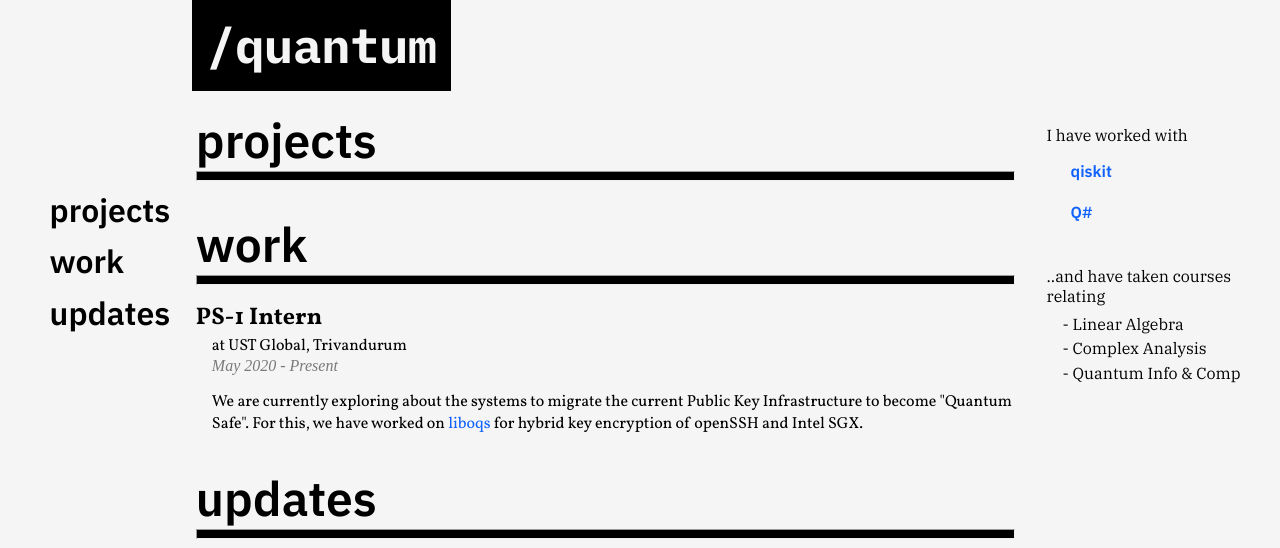
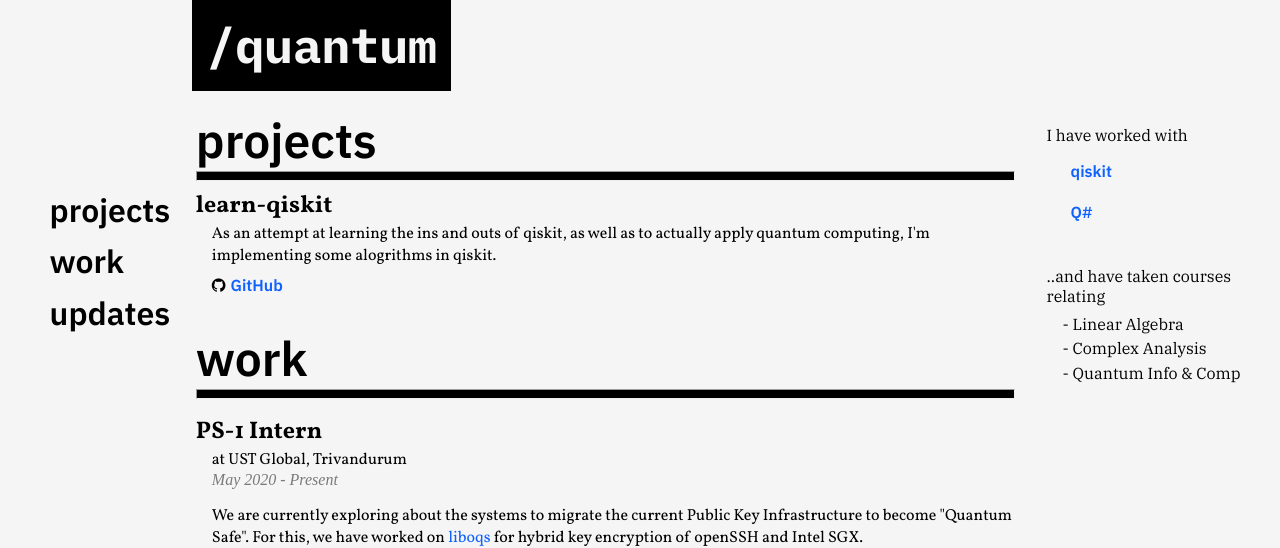
Before and after one commit to harshitgarg22/harshitgarg.in, a Flask app: page /quantum in a window 1280 px wide. Shown: the top 548 px of the page. Run offline with Flask 2, Linux system fonts and the light colour scheme.

Commit message:
Add support for projects

```diff
--- a/app.py
+++ b/app.py
@@ -49,7 +49,14 @@
         if "quantum" in update["domain"]:
             updates.append(update)
 
-    return render_template("quantum.html", works = works, updates = updates)
+    projectsAll = getProjects()
+    projects = []
+
+    for project in projectsAll:
+        if "quantum" in project["tags"]:
+            projects.append(project)
+
+    return render_template("quantum.html", works = works, updates = updates, projects = projects)
 
 @app.route("/quantum/qiskit")
 def qiskit():
@@ -103,21 +110,8 @@
 def getProjects():
     projects = []
 
-    projects.append({
-        "name": "AFORT",
-        "description": "A web repository of Attack Trees. This is part of the work I'm doing under Prof. Rajesh Kumar of BITS Pilani for attack trees.",
-        "github": "https://github.com/harshitgarg22/afort",
-        "link": url_for('afort'),
-        "tags": ["html", "css", "javascript", "attack-trees", "flask"]
-    })
-
-    projects.append({
-        "name": "learn-quantum",
-        "description": "My misadventures as I try to measure a qubit.",
-        "github": "https://github.com/harshitgarg22/quantum",
-        "link": url_for('quantum'),
-        "tags": ["python", "qiskit", "quantum-computing"]
-    })
+    with open(os.path.join("assets", "data", "projects.json"), "r") as f:
+        projects = json.load(f)
 
     return projects
 
--- a/assets/css/quantum.css
+++ b/assets/css/quantum.css
@@ -88,6 +88,29 @@
   background-color: #000;
   height: 0.5em;
   flex-shrink: 0.5;
+}
+
+.project-name {
+  font-family: "Vollkorn", serif;
+  font-weight: 700;
+  margin-top: 0px;
+  margin-bottom: 0px;
+}
+
+.project-content{
+  margin-left: 1em;
+}
+
+.project-description p{
+  margin: 0px;
+  font-family: "Vollkorn", serif;
+  font-weight: 400;
+}
+
+.project-links{
+  margin-top: 0.5em;
+  font-family: "IBM Plex Sans", sans-serif;
+  font-weight: 400;
 }
 
 #work-list {
@@ -185,7 +208,7 @@
   padding: 1em;
 }
 
-.footer-icon{
+.footer-icon {
   color: white;
   padding: 0.7em;
   margin-right: 0.5em;
@@ -194,7 +217,7 @@
   border-radius: 50%;
 }
 
-.footer-icon:hover{
+.footer-icon:hover {
   opacity: 1;
 }
 
--- /dev/null
+++ b/assets/data/projects.json
@@ -0,0 +1,27 @@
+[
+    {
+        "name": "AFORT",
+        "description": "A web repository of Attack Trees. This is part of the work I'm doing under Prof. Rajesh Kumar of BITS Pilani for attack trees.",
+        "github": "https://github.com/harshitgarg22/afort",
+        "link": "{{url_for('afort')}}",
+        "tags": [
+            "html",
+            "css",
+            "javascript",
+            "attack-trees",
+            "flask"
+        ]
+    },
+    {
+        "name": "learn-qiskit",
+        "description": "As an attempt at learning the ins and outs of qiskit, as well as to actually apply quantum computing, I'm implementing some alogrithms in qiskit.",
+        "github": "https://github.com/harshitgarg22/quantum",
+        "link": "{{url_for('quantum')}}",
+        "tags": [
+            "python",
+            "qiskit",
+            "quantum-computing",
+            "quantum"
+        ]
+    }
+]
--- a/templates/quantum.html
+++ b/templates/quantum.html
@@ -31,6 +31,23 @@
                 <section>
                     <h1 id="#projects">projects</h1>
                     <hr>
+                    <div>
+                        {% for project in projects %}
+                        <h2 class="project-name">{{ project.name }}</h2>
+                        <div class="project-content">
+                            {% if "duration" in project %}
+                            <p class="project-duration">{{ project.dateStart }} - {{ project.dateEnd }}</p>
+                            {% endif %}
+                            <div class="project-description">{{ project.description | markdown }}</div>
+                            <div class="project-links">
+                                {% if "github" in project %}
+                                <span class="github-link"><a href="{{ project.github }}"><i class="fa fa-github"
+                                            style="color: black; margin-right: 5px;"></i>GitHub</a></span>
+                                {% endif %}
+                            </div>
+                        </div>
+                        {% endfor %}
+                    </div>
                 </section>
                 <section>
                     <h1 id="#work">work</h1>
@@ -84,6 +101,7 @@
             </div>
         </div>
     </div>
+    <br /><br /><br />
     <footer style="background-color: black;">
         Handcrafted with <i class="fa fa-heart pulse" style="color: #E90606"></i> and qubits
         <p>
```
